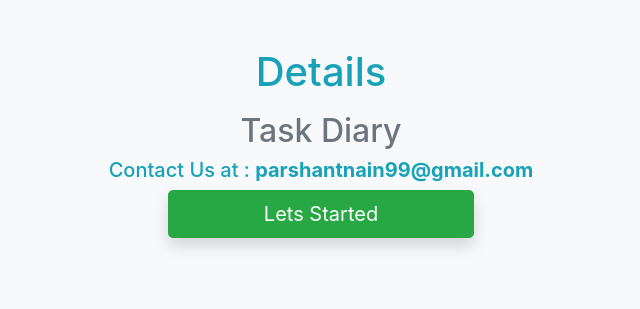
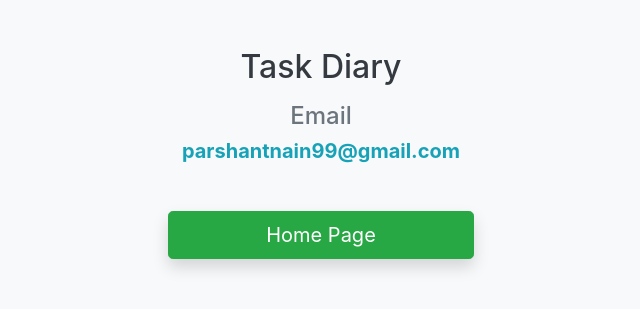
Before and after one commit to parshantsingh/Task-Diary, a Django app: page /contact/ in a window 1280 px wide. Shown: the part 63-372 px from the top of the page, without its empty margins (319-959 px from the left). Run offline with Django 3.2, Linux system fonts and the light colour scheme; some libraries are stand-ins or nearby versions.

Commit message:
edit about, contact, login, logout, register html files

```diff
--- a/tasklist_app/templates/contact.html
+++ b/tasklist_app/templates/contact.html
@@ -6,10 +6,10 @@
     <div class="container">
         <div class="row mt-5">
             <div class="col-md-10 offset-md-1">
-                <center><p class="h1 text-info">Details</p></center>
-                <center><p class="h2 mt-3 text-secondary">Task Diary</p></center>
-                <center><p class="h5 text-info" >Contact Us at : <strong>parshantnain99@gmail.com</strong></p></center>
-                <center><a href="{% url 'tasklist' %}"><button type="button" class="btn btn-success text-white col-sm-4 my-2 my-sm-0 btn-lg mt-3 round-lg shadow" >Lets Started</button></a></center>
+                <center><p class="h2 text-dark">Task Diary</p></center>
+                <center><p class="h4 mt-3 text-secondary">Email</p></center>
+                <center><p class="h5 text-info mb-5" ><strong>parshantnain99@gmail.com</strong></p></center>
+                <center><a href="{% url 'index' %}"><button type="button" class="btn btn-success text-white col-sm-4 my-2 my-sm-0 btn-lg mt-3 round-lg shadow" >Home Page</button></a></center>
             </div>
         </div>
     </div>
--- a/users_app/templates/register.html
+++ b/users_app/templates/register.html
@@ -7,8 +7,8 @@
 {% block content %}
     <div class="container">
     <br>
-        <h2>Register On TaskDiary</h2>
-        {% if messages %}
+        <center><p class="h2 text-info">Register On TaskDiary</p></center>
+            <center>{% if messages %}
                      {% for message in messages %}
                         <div class="alert alert-info alert-dismissible fade show" role="alert">
                             {{ message }}
@@ -24,5 +24,6 @@
                         {{register_form | crispy}}
                         <button class="btn btn-primary mb-4"type="submit">Confirm Registeration</button>
                     </form>
+            </center>
     </div>
 {% endblock content %}
```
Also changed, not shown: tasklist_app/templates/about.html (+4 -4 lines), users_app/templates/login.html (+6 -3 lines), users_app/templates/logout.html (+7 -2 lines). Lines whose indentation alone changed are shown as unchanged.
